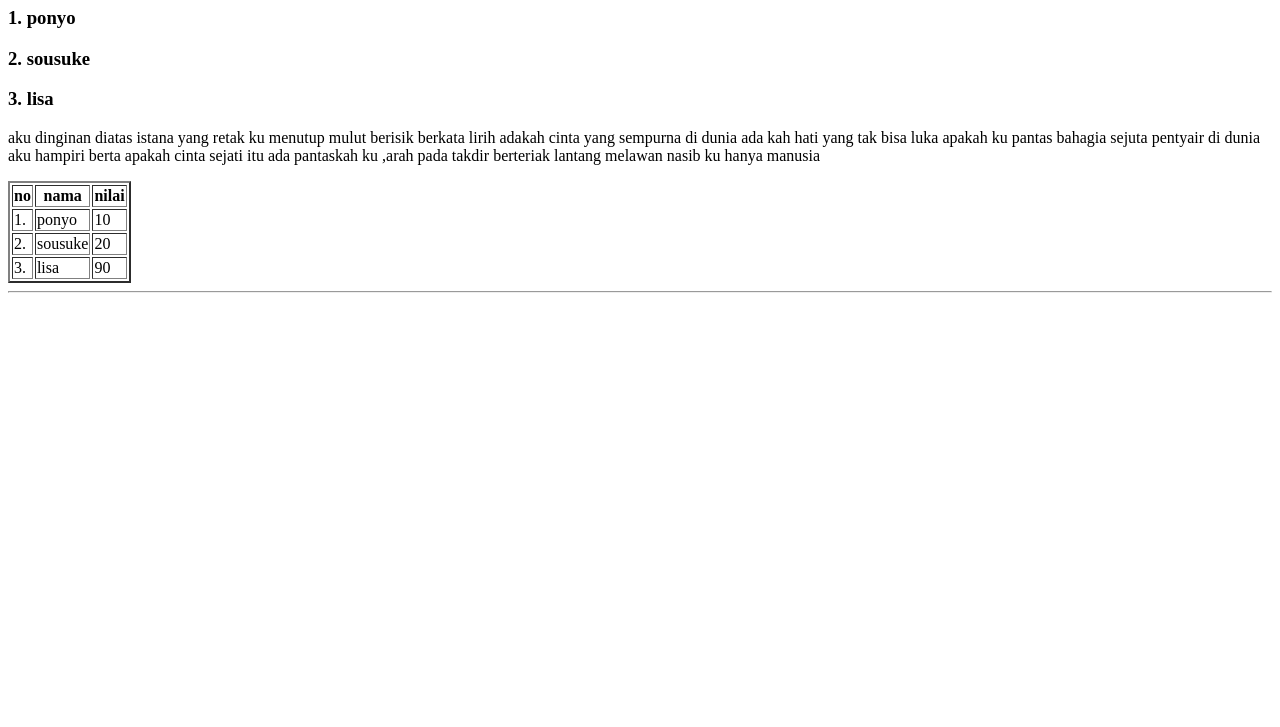
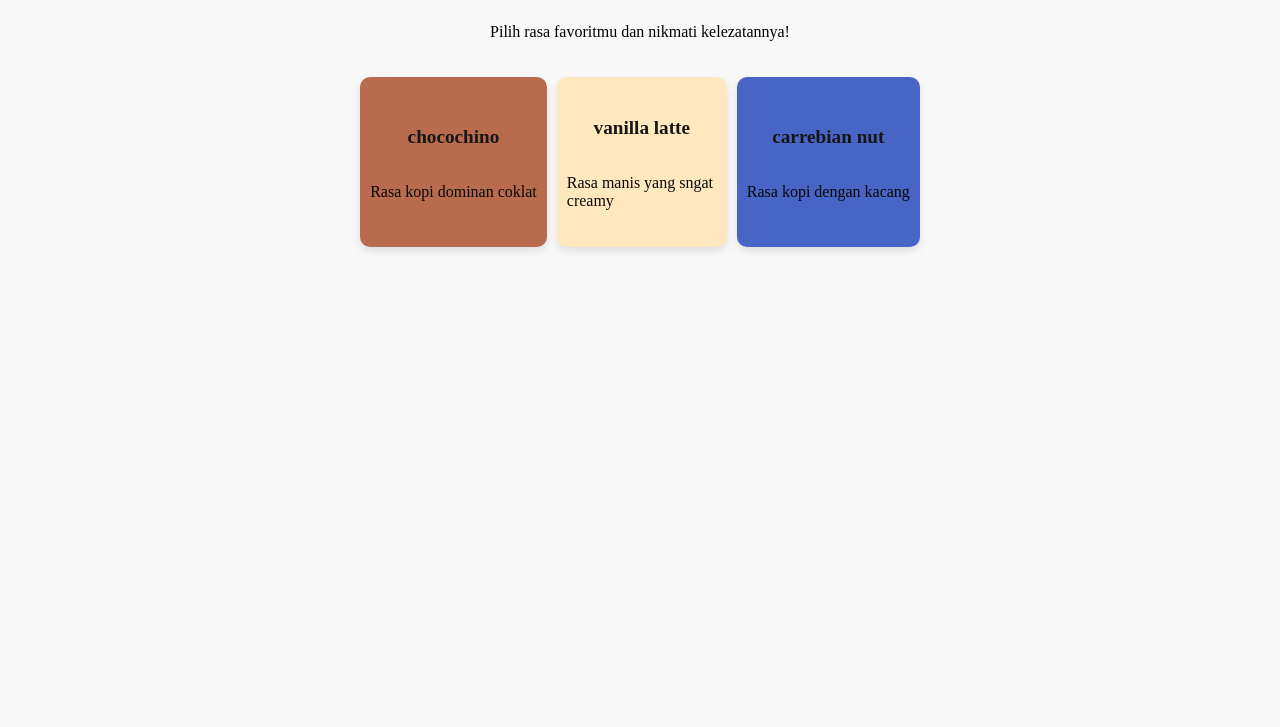
Before and after one commit to ilmiahhh/TF22C, a plain HTML site: page index.html in a window 1280 px wide. Shown: the part 73-800 px from the top of the page. Drawn offline with Linux system fonts and the light colour scheme.

Commit message:
Add files via upload

```diff
--- a/index.html
+++ b/index.html
@@ -1,50 +1,89 @@
 <!DOCTYPE html>
 <html lang="en">
+
 <head>
     <meta charset="UTF-8">
     <meta name="viewport" content="width=device-width, initial-scale=1.0">
-    <title>halamanku</title>
+    <title>Landing Page Daftar Kue Kesukaan</title>
+    <style>
+        .container {
+            width: 100%;
+            height: 100vh;
+            display: flex;
+            justify-content: top;
+            align-items: center;
+            flex-direction: column;
+            background-color: #f8f8f8;
+            position: absolute;
+            top: 0;
+            left: 0;
+        }
+
+        .cake-list {
+            display: flex;
+            gap: 10px;
+            margin-top: 20px;
+            position: relative;
+        }
+
+        .cake-item {
+            border-radius: 10px;
+            display: flex;
+            flex-direction: column;
+            align-items: center;
+            justify-content: center;
+            padding: 10px;
+            box-shadow: 0 4px 8px rgba(0, 0, 0, 0.1);
+        }
+
+        .satu {
+            width: 150;
+            height: 150;
+            background-color: #b86b4d;
+            top: 20px;
+            left: 20px;
+        }
+
+        .dua {
+            width: 150px;
+            height: 150px;
+            background-color: #ffe8bd;
+            top: 20px;
+            left: 20px;
+        }
+
+        .cake-item h3 {
+            font-size: 1.2rem;
+            color: #161616;
+        }
+
+        .cake-item p {
+            font-size: 1rem;
+            color: #080808;
+        }
+    </style>
 </head>
-<body background="123.jpg">
-    <h1>daftar absensi</h1>
-    <h3>1. ponyo</h3>
-    <h3>2. sousuke</h3>
-    <h3>3. lisa</h3>
 
-    <p>aku dinginan diatas istana yang retak ku menutup mulut berisik berkata lirih adakah cinta yang
-         sempurna di dunia ada kah hati yang tak bisa luka  apakah ku pantas bahagia sejuta pentyair di dunia aku
-         hampiri berta apakah cinta sejati itu ada pantaskah ku ,arah pada takdir berteriak lantang melawan nasib ku hanya manusia  </p>
+<body>
+    <div class="container" style="position: absolute;">
+        <h1>Daftar varian good day favoritqu!</h1>
+        <p>Pilih rasa favoritmu dan nikmati kelezatannya!</p>
 
-         <!--tag pembuka tabel-->
-         <table border="2">
-            <tr>
-                <th>no</th>
-                <th>nama</th>
-                <th>nilai</th>
-            </tr>
-            <!--baris data-->
-            <tr>
-                <td>1.</td>
-                <td>ponyo</td>
-                <td>10</td>
-            </tr>
+        <div class="cake-list">
+            <div class="cake-item satu">
+                <h3>chocochino</h3>
+                <p>Rasa kopi dominan coklat</p>
+            </div>
+            <div class="cake-item dua">
+                <h3>vanilla latte</h3>
+                <p>Rasa manis yang sngat creamy</p>
+            </div>
+            <div class="cake-item" style="background-color: #4865c5;">
+                <h3>carrebian nut</h3>
+                <p>Rasa kopi dengan kacang</p>
+            </div>
+        </div>
+    </div>
+</body>
 
-            <tr>
-                <td>2.</td>
-                <td>sousuke</td>
-                <td>20</td>
-            </tr>
-
-            <tr>
-                <td>3.</td>
-                <td>lisa</td>
-                <td>90</td>
-            </tr>
-
-
-         </table>
-         <!--tag penutup tabel-->
-         <hr>
-
-</body>
 </html>
```
Also changed, not shown: uts pemograman web.html (added, +12 -0 lines).
